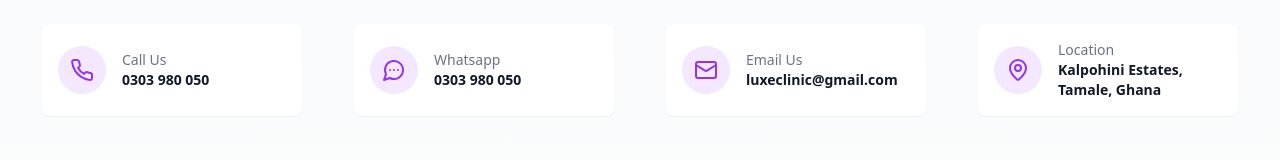
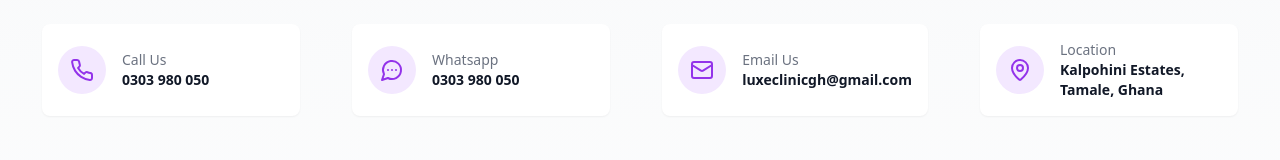
Before and after one commit to amartey-tricky/luxe, a Next.js app: page / in a window 1280 px wide. Shown: the part 2783-2943 px from the top of the page. Built offline with nearby package versions, Linux system fonts and the light colour scheme.

Commit message:
Update FooterTop.tsx

```diff
--- a/components/footer/FooterTop.tsx
+++ b/components/footer/FooterTop.tsx
@@ -18,8 +18,8 @@ const contactInfo = [
   {
     icon: Mail,
     label: "Email Us",
-    value: "luxeclinic@gmail.com",
-    href: "mailto:luxeclinic@gmail.com"
+    value: "luxeclinicgh@gmail.com",
+    href: "mailto:luxeclinicgh@gmail.com"
   },
   {
     icon: MapPin,
```
